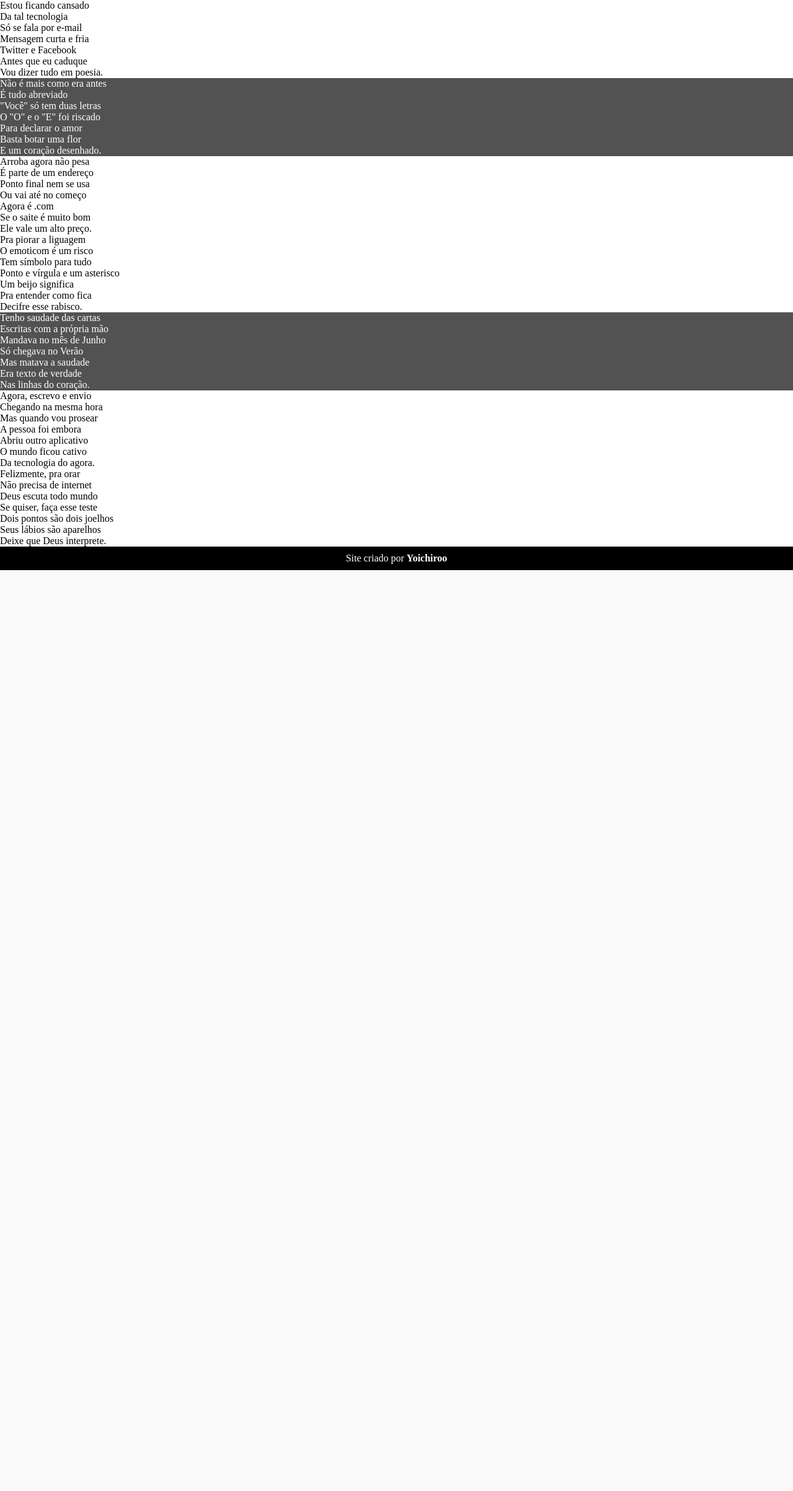
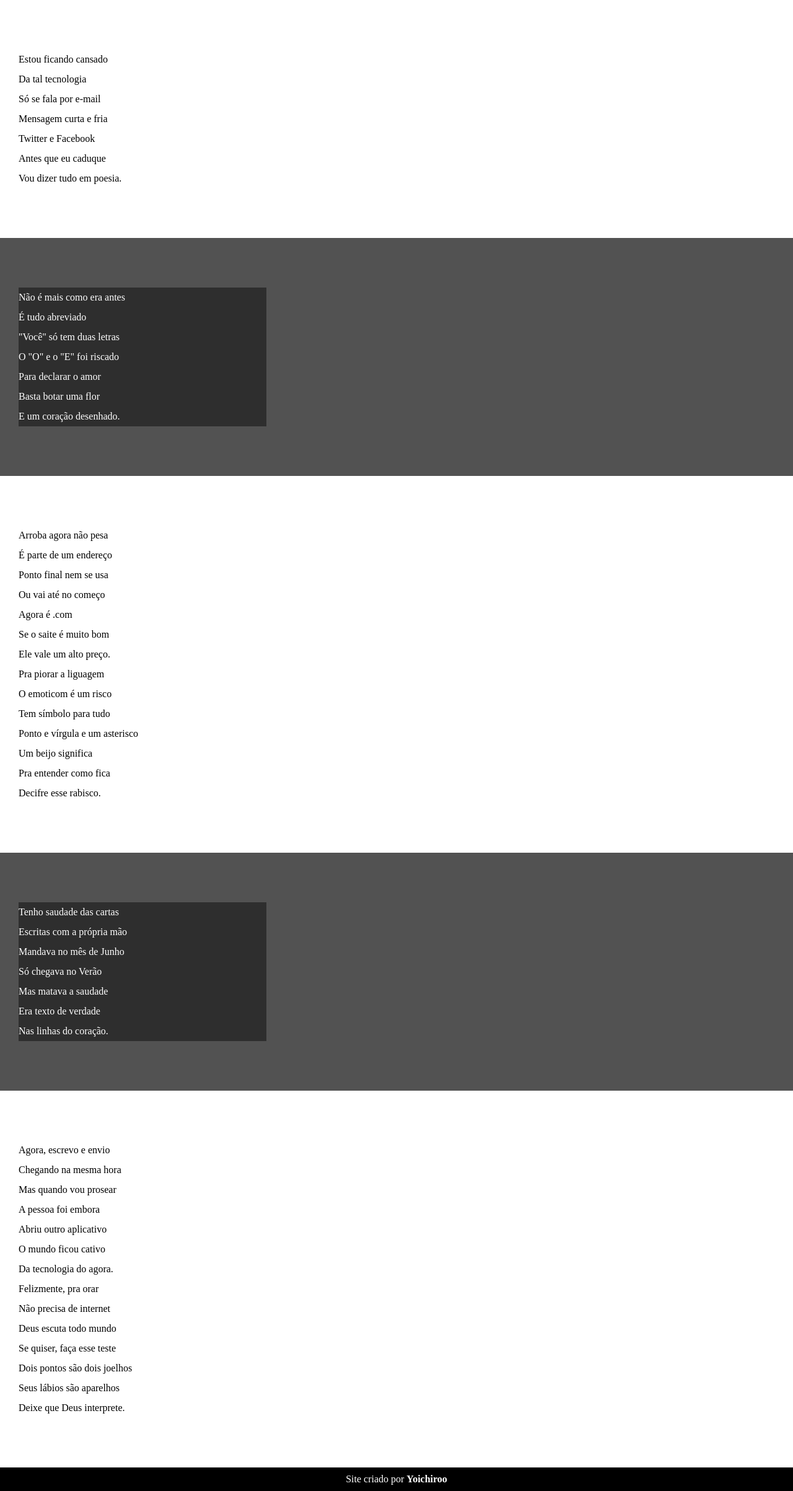
Before and after one commit to Yoichiroo/html-css, a PHP site: page / in a window 1280 px wide. Shown: the part 155-2561 px from the top of the page at 62% size. Before the commit the page ends 1075 px from the top, so only its background shows below. Run offline with PHP 8.4, Linux system fonts and the light colour scheme.

Commit message:
Atualizei os estilos das estrofes do site.

```diff
--- a/desafios/desafio002/css.css
+++ b/desafios/desafio002/css.css
@@ -37,6 +37,14 @@ header a:hover, footer a:hover{
     text-decoration: underline;
 }
 
+section{
+    padding-top: 10vh;
+    padding-bottom: 10vh;
+    line-height: 2em;
+    padding-left: 30px;
+}
+
+
 .normal{
     background-color: white;
     color: black;
@@ -47,6 +55,11 @@ header a:hover, footer a:hover{
     color: white;
 }
 
+.imagem p {
+    width: 400px;
+    background-color: rgba(0, 0, 0, 0.438);
+}
+
 footer{
     background-color: black;
     color: white;
```
